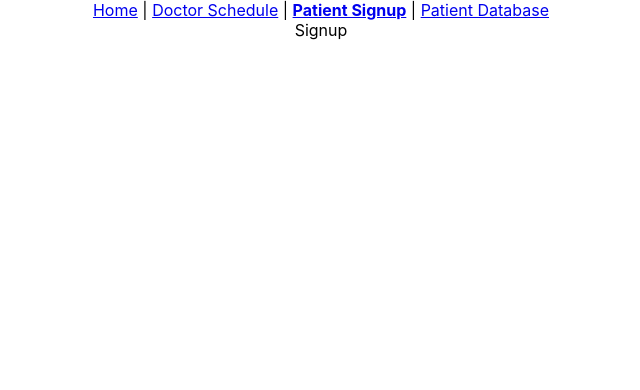
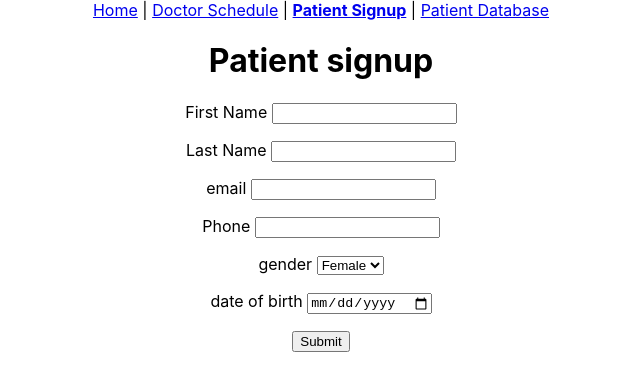
Before and after one commit to AlejandroSotoCastro/assesmentPractice, a React (Create React App) app: page /signup in a window 1280 px wide. Shown: the top 390 px of the page, without its empty margins (319-959 px from the left). Built offline with nearby package versions, Linux system fonts and the light colour scheme.

Commit message:
point 4: signup form

```diff
--- a/src/pages/Signup.js
+++ b/src/pages/Signup.js
@@ -1,5 +1,90 @@
 import React from "react";
+import { useState } from "react";
 
 export default function Signup() {
-  return <div>Signup</div>;
+  const [fname, setFname] = useState("");
+  const [lname, setLname] = useState("");
+  const [email, setsEmail] = useState("");
+  const [phone, setPhone] = useState("");
+  const [gender, setGender] = useState("");
+  const [birth, setsBirth] = useState("");
+  const [state, setsState] = useState(false);
+
+  const handleSubmit = (event) => {
+    event.preventDefault();
+
+    const form = { fname, lname, email, phone, gender, birth };
+
+    //   console.log("submitting the form");
+    //   if (!form) {
+    //     alert("please provide a form");
+    //     return;
+    //   }
+    //   if (form.length <= 1) {
+    //     alert("form has to be longer");
+    //     return;
+    //   }
+    console.log(form);
+    setsState(true);
+    setFname("");
+    setLname("");
+    setsEmail("");
+    setGender("");
+    setPhone("");
+    setsBirth("");
+  };
+  return (
+    <div>
+      <h1>Patient signup</h1>
+      {state && <p>Thanks for submiting!</p>}
+      <div>
+        <form onSubmit={handleSubmit}>
+          <p>
+            First Name{" "}
+            <input
+              value={fname}
+              onChange={(event) => setFname(event.target.value)}
+            />{" "}
+          </p>
+          <p>
+            Last Name{" "}
+            <input
+              value={lname}
+              onChange={(event) => setLname(event.target.value)}
+            />{" "}
+          </p>
+          <p>
+            email{" "}
+            <input
+              value={email}
+              onChange={(event) => setsEmail(event.target.value)}
+            />{" "}
+          </p>
+          <p>
+            Phone{" "}
+            <input
+              value={phone}
+              onChange={(event) => setPhone(event.target.value)}
+            />{" "}
+          </p>
+          <p>
+            gender{" "}
+            <select onChange={(event) => setGender(event.target.value)}>
+              <option value="female">Female</option>
+              <option value="male">Male</option>
+            </select>
+          </p>
+          <p>
+            date of birth{" "}
+            <input
+              type="date"
+              value={birth}
+              onChange={(event) => setsBirth(event.target.value)}
+            />{" "}
+          </p>
+          <button>Submit</button>
+        </form>
+      </div>
+    </div>
+  );
 }
```
